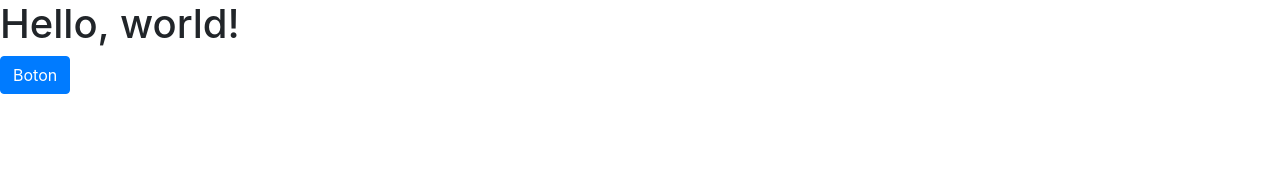
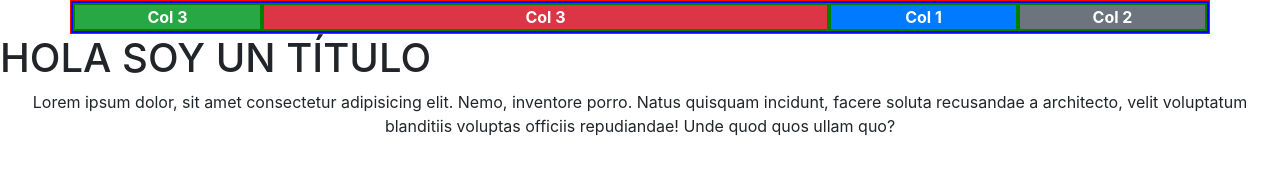
Before and after one commit to raulesperante/Practica-Bootstrap, a plain HTML site: page index.html in a window 1280 px wide. Drawn offline with Linux system fonts and the light colour scheme.

Commit message:
Update changes

```diff
--- a/index.html
+++ b/index.html
@@ -6,15 +6,30 @@
     <meta name="viewport" content="width=device-width, initial-scale=1, shrink-to-fit=no">
 
     <!-- Bootstrap CSS -->
+    <link rel="stylesheet" type="text/css" href="css/bootstrap.min.css">
+
+    <!-- CSS Personalizados -->
+    <link rel="stylesheet" href="css/estilos.css">
+    <title>Hello, world!</title>
+
+  </head>
+  <body>
+    <div class="container">
+      <div class="row">
+        <div class="col-2 bg-primary order-1">Col 1</div>
+        <div class="col-2 bg-secondary order-2">Col 2</div>
+        <div class="col-2 bg-success">Col 3</div>
+        <div class="col-6 bg-danger">Col 3</div>
+      </div>
+    </div>
+
+    <h1 class="text-uppercase">Hola soy un título</h1>
+    <p class="text-center">Lorem ipsum dolor, sit amet consectetur adipisicing elit.
+      Nemo, inventore porro. Natus quisquam incidunt, facere
+      soluta recusandae a architecto, velit voluptatum blanditiis
+      voluptas officiis repudiandae! Unde quod quos ullam quo?</p>
 
 
-    <link rel="stylesheet" type="text/css" href="css/bootstrap.min.css">
-
-    <title>Hello, world!</title>
-  </head>
-  <body>
-    <h1>Hello, world!</h1>
-    <a href="" class="btn btn-primary">Boton</a>
 
 
     <!-- Optional JavaScript -->
--- a/scss/estilos.scss
+++ b/scss/estilos.scss
@@ -1,3 +1,35 @@
-.encabezado{
-    display: flex;
+
+$texto:green;
+$principal: blue;
+$secundario: orange;
+
+.container{
+    border: 1px solid red;
 }
+
+.row{
+    border: 2px solid blue;
+}
+
+/* Etiquetas que son hijas directas de row */
+.row>*{
+    border: 2px solid green;
+}
+
+.row div{
+    color: white;
+    font-weight: bold;
+    text-align: center;
+}
+
+/*
+#yellow{
+    background: yellow;
+    height: 100px;
+    line-height: 100px;
+    text-align: center;
+}
+*/
+#celeste{
+    background: yellowgreen;
+}
```
Also changed, not shown: css/estilos.css, notas.txt, scss/estilos.css (added), 2 other files.
